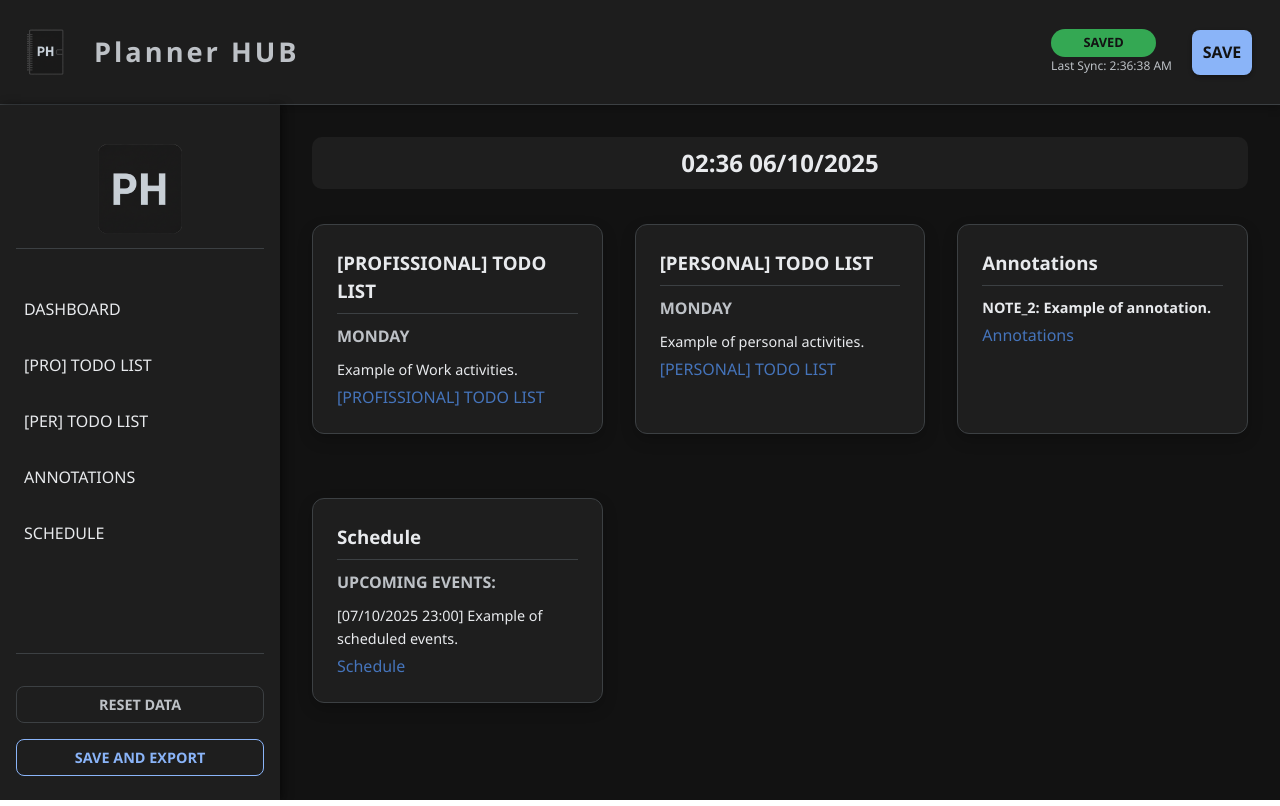
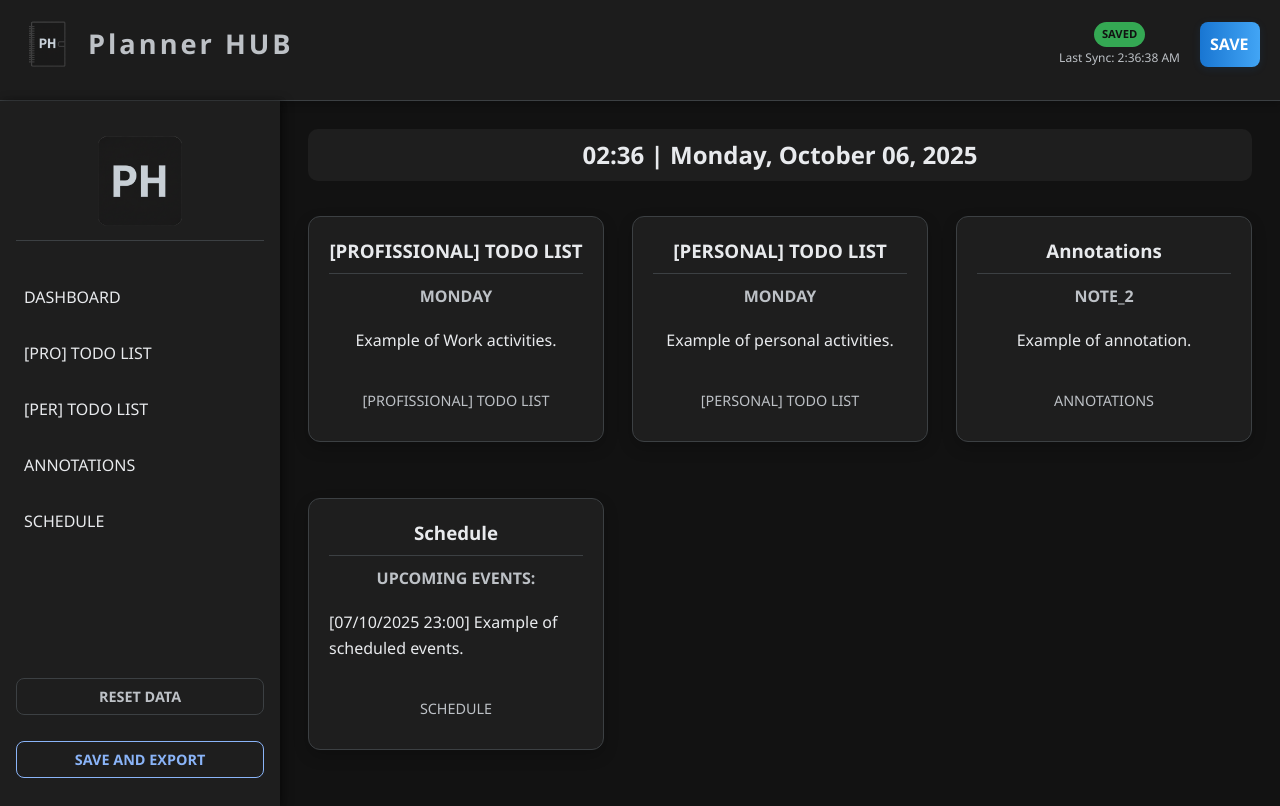
Before and after one commit to WillianTomaz/planner-hub, a React (Vite) app: page /#/ in a window 1280 px wide. Built offline with nearby package versions, Linux system fonts and the light colour scheme.

Commit message:
[FEAT] General design and usability adjustments

```diff
--- a/src/App.tsx
+++ b/src/App.tsx
@@ -1,5 +1,5 @@
 // src/App.tsx
-import { BrowserRouter as Router, Routes, Route, Navigate } from 'react-router-dom';
+import { HashRouter as Router, Routes, Route, Navigate } from 'react-router-dom';
 import { usePlannerData } from './hooks/usePlannerData';
 import { Layout } from './components/Layout';
 import { Identification } from './pages/Identification';
--- a/src/assets/styles.css
+++ b/src/assets/styles.css
@@ -17,8 +17,8 @@
     --spacing-xs: 4px;
     --spacing-sm: 8px;
     --spacing-md: 16px;
-    --spacing-lg: 24px;
-    --spacing-xl: 32px;
+    --spacing-lg: 20px;
+    --spacing-xl: 28px;
 }
 
 /* Base Styles */
@@ -68,7 +68,7 @@ p {
     display: flex;
     justify-content: space-between;
     align-items: center;
-    padding: var(--spacing-md) var(--spacing-lg);
+    padding: var(--spacing-sm) var(--spacing-md) var(--spacing-lg);
     background-color: rgba(30, 30, 30, 0.95); /* Semi-transparente */
     border-bottom: 1px solid var(--color-border);
     position: sticky;
@@ -85,11 +85,22 @@ p {
     text-align: center;
 }
 
+.save-status-container {
+    position: relative;
+    display: flex;
+    flex-direction: column;
+    align-items: center;
+    text-align: center;
+}
+
 .save-status {
     padding: var(--spacing-xs) var(--spacing-sm);
-    margin-right: var(--spacing-md);
-    font-size: 0.8rem;
-    font-weight: 600;
+    margin-bottom: 2px;
+    height: 25px;
+    display: flex;
+    align-items: center;
+    font-size: 0.7rem;
+    font-weight: 700;
     border-radius: 20px;
     text-transform: uppercase;
 }
@@ -260,6 +271,60 @@ button {
 .menu-actions {
     padding-top: var(--spacing-md);
     border-top: 1px solid var(--color-border);
+}
+
+/* Fixed menu actions at bottom of drawer */
+.menu-actions-fixed {
+  position: sticky;
+  bottom: 0;
+  /* background: #fff; */
+  padding: 16px 0 8px 0;
+  display: flex;
+  flex-direction: column;
+  gap: 10px;
+  /* box-shadow: 0 -2px 8px rgba(0,0,0,0.04); */
+  z-index: 2;
+}
+
+/* Modern hamburger menu button */
+.modern-menu-toggle {
+  background: linear-gradient(90deg, #1976d2 0%, #42a5f5 100%);
+  color: #fff;
+  height: 50px;
+  width: 50px;
+  border: none;
+  padding: 6px;
+  border-radius: 8px;
+  box-shadow: 0 2px 8px rgba(25, 118, 210, 0.12);
+  transition: background 0.2s, box-shadow 0.2s;
+  cursor: pointer;
+  display: flex;
+  align-items: center;
+}
+.modern-menu-toggle:hover {
+  background: linear-gradient(90deg, #1565c0 0%, #1976d2 100%);
+  box-shadow: 0 4px 16px rgba(25, 118, 210, 0.18);
+}
+
+/* Modern save button */
+.modern-save-button {
+  background: linear-gradient(90deg, #1976d2 0%, #42a5f5 100%);
+  color: #fff;
+  border: none;
+  /* padding: 8px 18px; */
+  border-radius: 8px;
+  font-weight: 600;
+  font-size: 1rem;
+  display: flex;
+  align-items: center;
+  box-shadow: 0 2px 8px rgba(25, 118, 210, 0.12);
+  transition: background 0.2s, box-shadow 0.2s;
+  cursor: pointer;
+  /* margin-left: 16px; */
+}
+.modern-save-button:hover {
+  background: linear-gradient(90deg, #1565c0 0%, #1976d2 100%);
+  box-shadow: 0 4px 16px rgba(25, 118, 210, 0.18);
 }
 
 
@@ -477,13 +542,15 @@ button {
     display: flex;
     align-items: center;
     /* Move o título um pouco para a esquerda para centralizar visualmente */
-    transform: translateX(-10px);
+    /* transform: translateX(-10px);  */
 }
 
 .app-icon {
     width: 72px; /* Tamanho do ícone */
     height: 72px;
-    margin-right: 8px; /* Espaço entre o ícone e o texto */
+    margin: 0px; /* Espaço entre o ícone e o texto */
+    padding: 0px;
+    align-items: end;
     /* Garante que o ícone pareça mais suave, útil para redimensionamento */
     image-rendering: -webkit-optimize-contrast;
 }
@@ -515,14 +582,33 @@ button {
 }
 
 .link-to-full-page {
-    font-size: '0.8rem';
-    margin-top: '10px';
-    display: 'block';
-    color: #4574bb;
-
+    /* font-size: '0.8rem';  */
+    /* margin-top: '10px';  */
+    /* display: 'block';  */
+    /* color: #4574bb; */
+    display: flex;
+    align-items: center;
+    flex-direction: column;
+    text-transform: uppercase;
+    margin-top: var(--spacing-md);
+    padding: 10px;
+    font-size: 0.9rem;
+    width: 100%;
+    background-color: var(--color-surface);
+    color: var(--color-secondary);
+    box-shadow: none;
+    /* position: sticky; */
+    bottom: 0px; /* Adjust as needed for spacing from the bottom */
+    /* right: 20px; */
 }
 .link-to-full-page:hover {
     cursor: pointer;
-    color: #A3C9FF;
-    transform: translateY(-1px);
+    background-color: var(--color-surface-hover);
+    color: var(--color-text);
 }
+
+.dashboard-content-preview {
+    display: flex;
+    flex-direction: column;
+    align-items: center;
+}
--- a/src/components/Layout.tsx
+++ b/src/components/Layout.tsx
@@ -33,12 +33,17 @@ export const Layout: React.FC<LayoutProps> = ({ children }) => {
 
       {/* HEADER: Botão de Menu, Título, Status e Botão SAVE */}
       <header className="planner-header">
-        {/* Botão de Menu para mobile */}
+        {/* Modern Hamburger Menu Button */}
         <button
-            className="menu-toggle"
+            className="menu-toggle modern-menu-toggle"
             onClick={() => setIsMobileMenuOpen(true)}
+            aria-label="Open menu"
         >
-          ☰
+          <svg viewBox="0 0 32 32">
+            <rect y="7" width="32" height="3" rx="1.5" fill="#fff"/>
+            <rect y="15" width="32" height="3" rx="1.5" fill="#fff"/>
+            <rect y="23" width="32" height="3" rx="1.5" fill="#fff"/>
+          </svg>
         </button>
 
         {/* NOVO: Div para o Título e Ícone */}
@@ -51,7 +56,7 @@ export const Layout: React.FC<LayoutProps> = ({ children }) => {
 
         {/* Status e Botão SAVE */}
         <div style={{ display: 'flex', alignItems: 'center' }}>
-          <div className="save-status-container" style={{ textAlign: 'center',  display: 'flex', flexDirection: 'column' }}>
+          <div className="save-status-container">
             <span className={`save-status ${saveStatus === 'Not Saved' ? 'status-not-saved' : 'status-saved'}`}>
               {saveStatus}
             </span>
@@ -60,10 +65,7 @@ export const Layout: React.FC<LayoutProps> = ({ children }) => {
             </span>
           </div>
 
-          <button
-            className="save-button"
-            onClick={handleSave} // Chama exportData
-          >
+          <button className="save-button modern-save-button" onClick={handleSave} aria-label="Save">
             SAVE
           </button>
         </div>
--- a/src/components/MenuDrawer.tsx
+++ b/src/components/MenuDrawer.tsx
@@ -56,7 +56,6 @@ export const MenuDrawer: React.FC<MenuDrawerProps> = ({ isOpen, onClose, onExpor
               <a
                 key={item.id}
                 className="menu-item"
-                // Uses the robust click function
                 onClick={(e) => handleMenuItemClick(e, item.id)}
               >
                 {item.title}
@@ -64,7 +63,7 @@ export const MenuDrawer: React.FC<MenuDrawerProps> = ({ isOpen, onClose, onExpor
             ))}
         </nav>
 
-        <div className="menu-actions">
+        <div className="menu-actions-fixed">
           <button className="action-btn reset-btn" onClick={resetData}>
             RESET DATA
           </button>
--- a/src/pages/Dashboard.tsx
+++ b/src/pages/Dashboard.tsx
@@ -52,7 +52,7 @@ const DashboardContentPreview: React.FC<{ item: MenuItem & { itemsContent: ItemC
 
             if (dailySection) {
                 // CAPTURE SECTION TITLE
-                dailySectionTitle = dailySection.title;
+                dailySectionTitle = (dailySection.title).toUpperCase();
 
                 // Returns up to 3 uncompleted tasks for the day
                 selectedItems = (dailySection.descriptionList as TodoItem[])
@@ -65,6 +65,7 @@ const DashboardContentPreview: React.FC<{ item: MenuItem & { itemsContent: ItemC
             const allNotes = itemsContent.flatMap(section => section.descriptionList as AnnotationItem[]);
 
             if (allNotes.length > 0) {
+                dailySectionTitle = (allNotes[allNotes.length - 1].title).toUpperCase();
                 selectedItems = [allNotes[allNotes.length - 1]];
             }
 
@@ -144,7 +145,7 @@ const DashboardContentPreview: React.FC<{ item: MenuItem & { itemsContent: ItemC
             const annotation = item as AnnotationItem;
             const snippet = annotation.description.length > 50 ? annotation.description.substring(0, 50) + '...' : annotation.description;
             // Ensures bold text is visible, but may require a Markdown component for actual rendering.
-            return `${annotation.title}: ${snippet}`;
+            return `${snippet}`;
         }
         return 'Item de Conteúdo Inválido';
     };
@@ -173,7 +174,7 @@ const DashboardContentPreview: React.FC<{ item: MenuItem & { itemsContent: ItemC
     }
 
     return (
-        <div style={{ marginTop: '10px' }}>
+        <div className="dashboard-content-preview" style={{ marginTop: '10px' }}>
 
             {/* NEW: Displays the day's section title (TODO List) or status (Schedule) */}
             {dailySectionTitle && (
@@ -188,11 +189,14 @@ const DashboardContentPreview: React.FC<{ item: MenuItem & { itemsContent: ItemC
                     <p
                         key={(item as any).id || index}
                         style={{
-                            fontSize: '0.9rem',
-                            margin: '4px 0',
-                            whiteSpace: 'pre-wrap',
-                            // Estiliza o texto do título da anotação
-                            fontWeight: 'title' in item ? 'bold' : 'normal'
+                            display: 'flex',
+                            flexDirection: 'column',
+                            justifyContent: 'center',
+                            verticalAlign: 'middle',
+                            minHeight: '0px',
+                            fontSize: '1.0rem',
+                            margin: '10px 0',
+                            whiteSpace: 'prewrap',
                         }}
                     >
                         {formatItemDisplay(item)}
@@ -229,8 +233,18 @@ export const Dashboard: React.FC = () => {
 
     const timestamp = useMemo(() => {
         const now = new Date();
-        // Formato para exibição
-        return `${now.toLocaleTimeString('pt-BR', { hour: '2-digit', minute: '2-digit' })} ${now.toLocaleDateString('pt-BR')}`;
+        const time = now.toLocaleTimeString('pt-BR', {
+            hour: '2-digit',
+            minute: '2-digit'
+        });
+        const dateOptions = {
+            weekday: 'long', // Friday
+            year: 'numeric', // 2024
+            month: 'long',   // October
+            day: '2-digit',  // 09
+        };
+        const date = now.toLocaleDateString('en-US', dateOptions);
+        return `${time} | ${date}`;
     }, []);
 
     // Filtra itens do menu para exibir no dashboard, garantindo que tenham conteúdo
@@ -264,7 +278,7 @@ export const Dashboard: React.FC = () => {
                     {dashboardItems.map(item => (
                         <div key={item.id} className="card dashboard-card">
                             {/* Main Item Title (Ex: [PRO] TODO LIST) */}
-                            <h3 style={{ borderBottom: '1px solid var(--color-border)', paddingBottom: '8px', marginBottom: '8px' }}>
+                            <h3 style={{ textAlign: 'center', borderBottom: '1px solid var(--color-border)', paddingBottom: '8px', marginBottom: '8px' }}>
                                 {item.description}
                             </h3>
 
--- a/src/pages/Schedule.tsx
+++ b/src/pages/Schedule.tsx
@@ -34,7 +34,9 @@ const ScheduleEntry: React.FC<{
                 <span style={{ fontWeight: 600, color: 'var(--color-primary)', minWidth: '150px', display: 'inline-block' }}>
                     {formatDateTime(item.dateAndTime)}
                 </span>
-                {item.text}
+                <span style={{ marginLeft: '10px' }}>
+                    {item.text}
+                </span>
             </p>
             <div className="task-actions" style={{ minWidth: '100px' }}>
                 <button
@@ -223,6 +225,8 @@ export const Schedule: React.FC = () => {
                         onClick={handleAdd}
                         disabled={!newItemText.trim()}
                         style={{
+                            textAlign: 'center',
+                            width: '100px',
                             borderRadius: '0 8px 8px 0',
                             padding: 'var(--spacing-sm) var(--spacing-lg)'
                         }}
--- a/src/pages/TodoList.tsx
+++ b/src/pages/TodoList.tsx
@@ -182,7 +182,7 @@ export const TodoList: React.FC<TodoListProps> = ({ categoryId }) => {
   };
 
 
-  const title = menuItem?.title || 'Loading List...';
+  const title = menuItem?.description || 'Loading List...';
   const sections = (menuItem?.itemsContent as ItemContent[]) || [];
 
   return (
```
